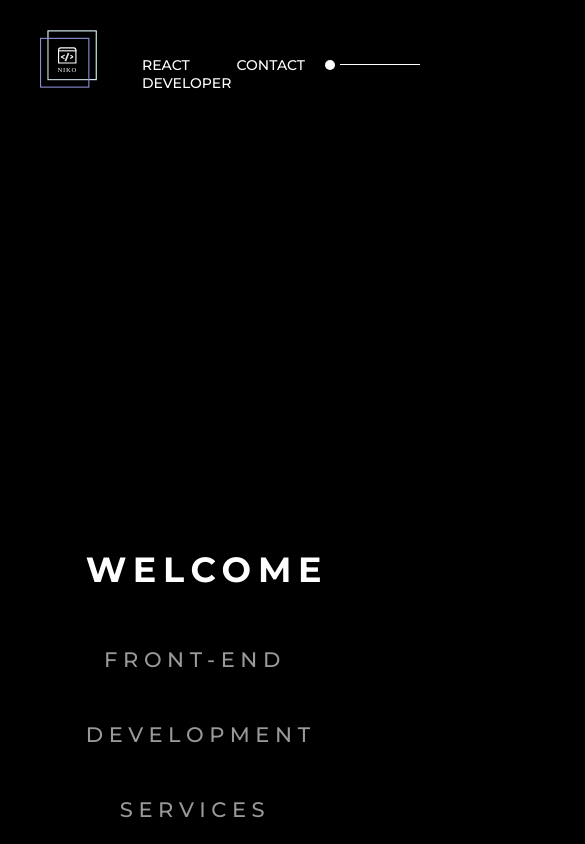
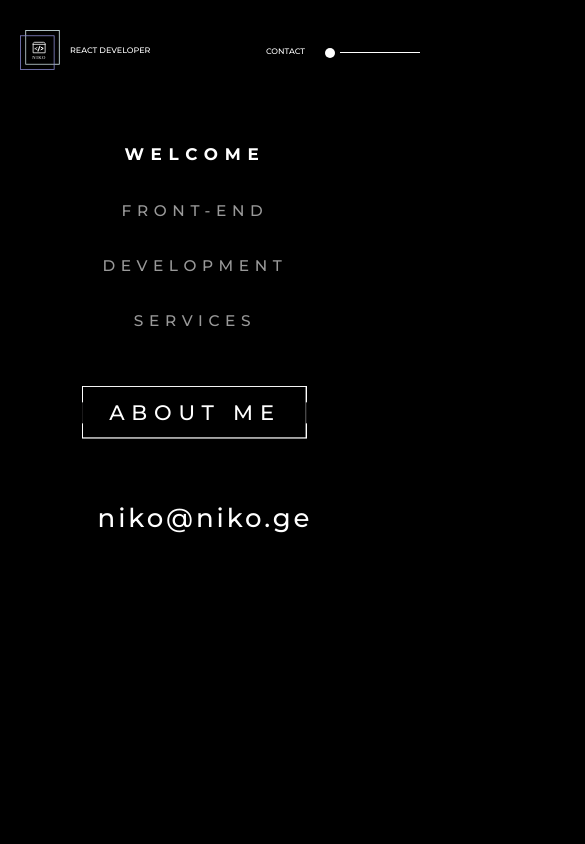
Before and after one commit to mchedlish/niko.ge, a React (Create React App) app: page / in a window 390 px wide. Shown: the top 844 px of the page, 585 px wide, since content can reach past the window. Built offline with nearby package versions, Linux system fonts and the light colour scheme.

Commit message:
responsive adjastments

```diff
--- a/src/Body/Body.css
+++ b/src/Body/Body.css
@@ -573,5 +573,54 @@ font-size: 16px;
         -ms-transform: translate(3%);
             transform: translate(3%)
 }
+/*  Changes to  mobile screen */
+.Niko {
+    display: none;
+}
+
+
+.TextAbout p:nth-child(1) {
+    font-size: 24px;
+    text-align: center;
+    margin-bottom: 42px;
+}
+.TextAbout p:nth-child(2) {
+    font-size: 22px;
+    text-align: center;
+}
+
+.TextAbout p:nth-child(3) {
+    font-size: 22px;
+    text-align: center;
+}
+
+.TextAbout p:nth-child(4) {
+    font-size: 22px;
+    text-align: center;
+}
+.Line {
+    display: none;
+}
+.AboutMe
+ {
+     display: block;
+     position: relative;
+     margin-top: 40px;
+
+
+}
+.AboutMe img {
+    margin-left: -6px;
+}
+.Email {
+    margin-top: -70px;
+
+}
+
+
+
+
+
+
 
             }
--- a/src/Header/Header.css
+++ b/src/Header/Header.css
@@ -144,14 +144,16 @@ height: 73px;
 
 @media all and  (max-width: 762px) {
     .Logo img {
-    width: 60px;
-    height: 58px;
+    width: 40px;
+    height: 40px;
+    margin-left: -20px;
 
     }
 
     .ReactDeveloper {
-        font-size: 14px;
-        margin-left: 45px;
+        font-size: 8px;
+        margin-left: 10px;
+        margin-top: 7px;
     }
     .Contact {
         display: -webkit-box;
@@ -160,9 +162,9 @@ height: 73px;
         -ms-flex-wrap: nowrap;
             flex-wrap: nowrap;
         font-weight: 500;
-        font-size: 14px;
+        font-size: 8px;
 
-        margin-top: 42px;
+        margin-top: 38px;
 
         text-transform: uppercase;
         -webkit-transition: all 0.3s;
@@ -178,12 +180,12 @@ height: 73px;
         margin-top: 23px;
         height: 10px;
         width: 10px;
-        margin-top: 18px;
+        margin-top: 10px;
     }
 
     .contactRectangle {
 
-        margin-top: 22px;
+        margin-top: 14px;
         height: 1px !important;
     }
 
@@ -474,3 +476,85 @@ margin-top: 24px !important;
 }
 
     }
+
+    @media all and  (max-width: 992px) {
+        .Close {
+            font-size: 18px;
+            z-index: 5;
+        }
+        .closeCircle {
+        height: 12px;
+        width: 12px;
+        margin-top: 24px !important;
+
+        }
+
+        .closeRectangle {
+            height: 1.6px;
+            margin-top: 30px !important;
+        }
+
+        .ContactSection {
+            z-index: 4;
+        }
+
+            }
+
+            @media all and  (max-width: 762px) {
+                .Close {
+                    font-size: 8px;
+                    z-index: 5;
+
+                }
+                .Close p {
+
+                    margin-right: -25px
+                }
+                .closeCircle {
+                height: 10px;
+                width: 10px;
+                margin-top: 10px !important;
+
+                }
+
+                .closeRectangle {
+                    height: 1.6px;
+                    margin-top: 15px !important;
+                }
+
+                .ContactSection {
+                    z-index: 4;
+                }
+
+               .ContactSection img {
+
+                width: 66px;
+                margin-top: 30px;
+               }
+
+               .ContactSection p:nth-child(2) {
+                   margin-top: 200px;
+                   font-size: 14px;
+               }
+
+               .ContactSection p:nth-child(3) {
+                margin-top: 230px;
+                font-size: 14px;
+            }
+
+            .ContactSection p:nth-child(4) {
+                margin-top: 260px;
+                font-size: 14px;
+            }
+
+            .ContactSection p:nth-child(5) {
+                margin-top: 290px;
+                font-size: 14px;
+            }
+
+            .ContactSection p:nth-child(6) {
+                margin-top: 320px;
+                font-size: 14px;
+            }
+
+                    }
```
